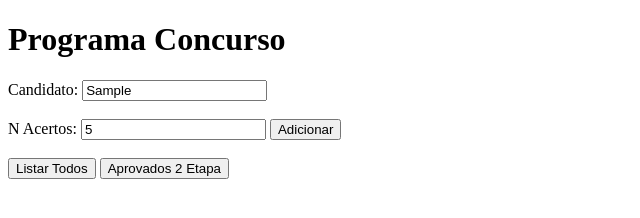
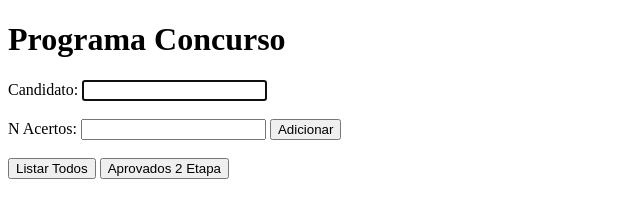
Before and after one commit to SilvestreRenato/logica-algoritmos-js, a plain HTML site: page Capitulo_6/exercise_c/index.html in a window 1280 px wide. Both pictures are taken after typing "Sample", "5" into the empty fields and a click on the input "Adicionar". Shown: the whole page, without its empty margins (0-640 px from the left). Drawn offline with Linux system fonts and the light colour scheme.

Commit message:
Some modifications to the javascript file

```diff
--- a/Capitulo_6/exercise_c/index.html
+++ b/Capitulo_6/exercise_c/index.html
@@ -12,8 +12,8 @@
     <input type="text" id="inName" required autofocus>
     <br><br>
     <Label>N Acertos:</Label>
-    <input type="number" min="1" step="1" id="inPoints">
-    <input type="button" value="Adicionar" id="addBtn">
+    <input type="number" min="1" step="1" id="inPoints" required>
+    <input type="submit" value="Adicionar" id="addBtn">
   </form>
   <br>
   <input type="button" value="Listar Todos" id="listBtn">
--- a/Capitulo_6/exercise_c/index.js
+++ b/Capitulo_6/exercise_c/index.js
@@ -0,0 +1,24 @@
+const frm = document.querySelector('form')
+const listBtn = document.querySelector('#listBtn')
+const resp = document.querySelector('pre')
+
+const candidates = []
+
+frm.addEventListener('submit', (ev) => {
+  ev.preventDefault()
+
+  const name = frm.inName.value
+  const points = Number(frm.inPoints.value)
+
+  candidates.push({ name, points })
+
+  frm.inName.value = ''
+  frm.inPoints.value = ''
+  inName.focus()
+
+  listBtn.dispatchEvent(new Event('click'))
+})
+
+listBtn.addEventListener('click', () => {
+
+})
```
